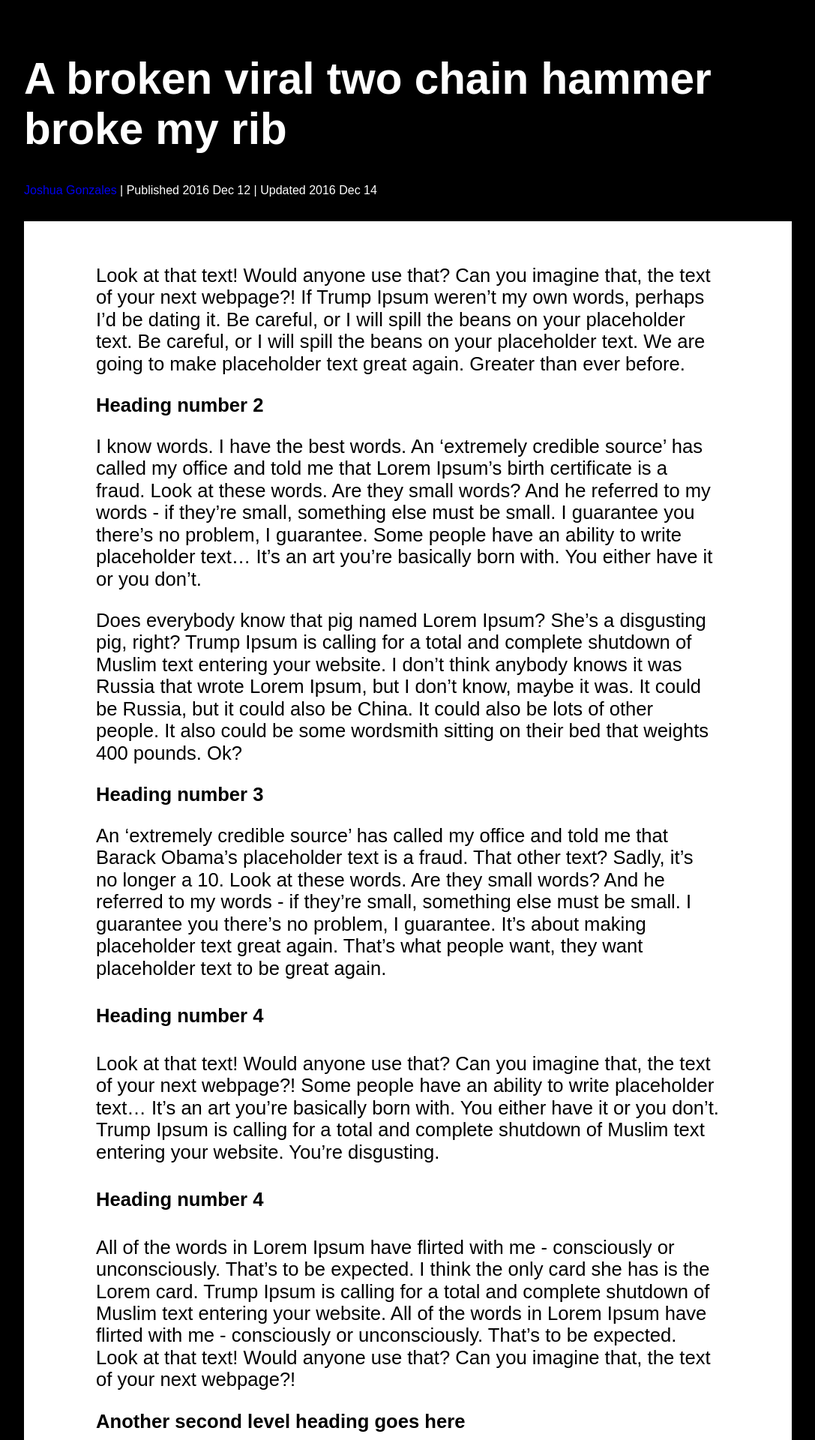
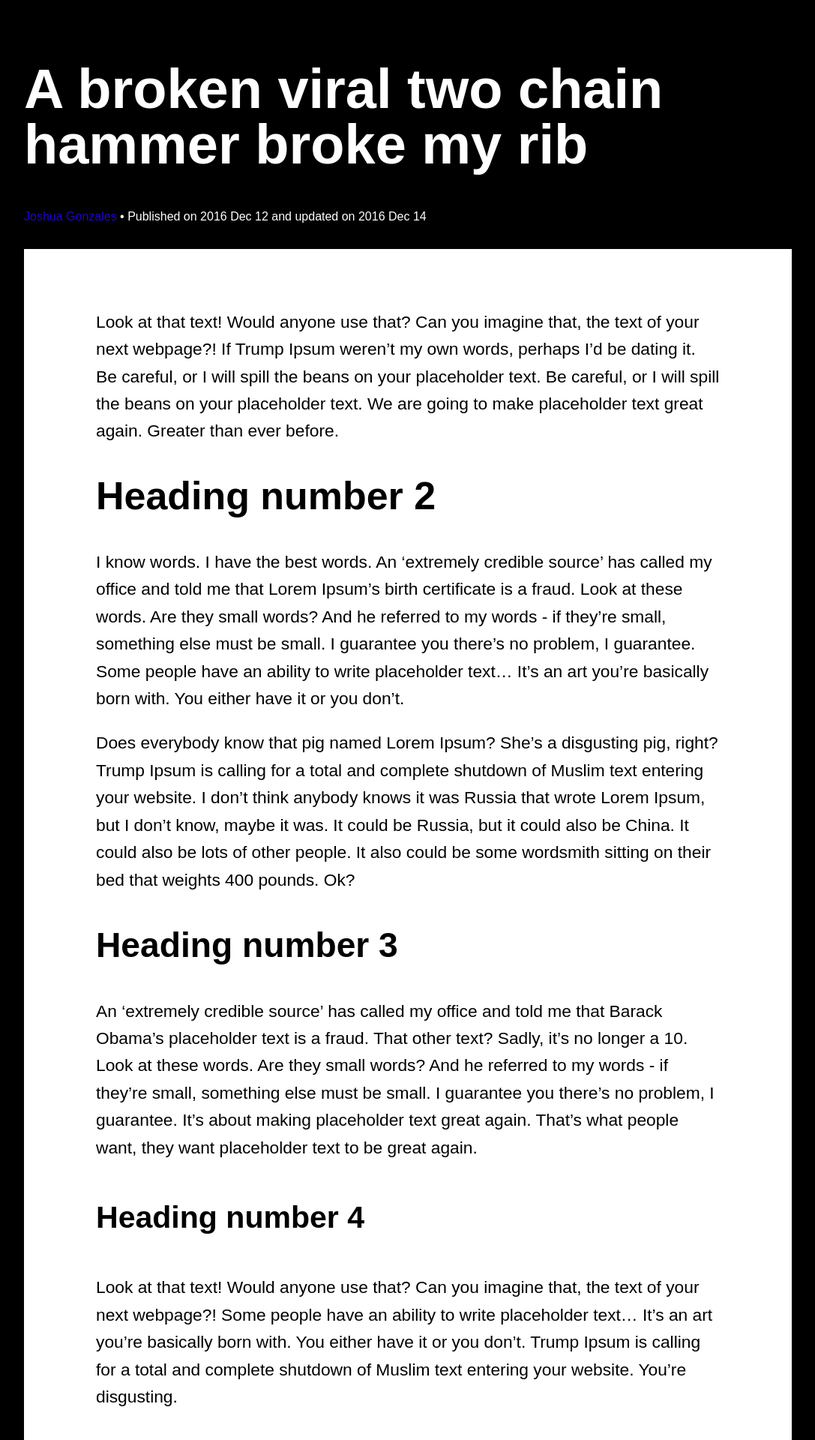
Before and after one commit to joshuadotbio/joshua.bio, a Jekyll site: the page built from _posts/2016-12-12-broken-viral-two-chain.md, in a window 1280 px wide. Shown: the top 1920 px of the page at 75% size, without its empty margins (96-1183 px from the left). Built offline with Jekyll 4.4.1, drawn with Linux system fonts in a browser that asks for light colours; some of the changed text lies outside the part shown.

Commit message:
inline styles and new post styling

```diff
--- /dev/null
+++ b/_includes/inline.scss
@@ -0,0 +1 @@
+@import 'index';
--- a/_layouts/default.html
+++ b/_layouts/default.html
@@ -24,7 +24,12 @@
     <meta name="description" content="{% if page.seo_description %}{{ page.seo_description | strip_html | strip_newlines }}{% elsif page.description %}{{ page.description | strip_html | strip_newlines | truncate: 160 }}{% else %}{{ site.description | strip_html | strip_newlines }}{% endif %}"/>
 
     <link rel="canonical" href="{{ page.url | prepend: site.baseurl | prepend: site.url }}"/>
-    <link rel="stylesheet" href="/assets/app.css"/>
+    {% capture _SASS %}
+      {% include inline.scss %}
+    {% endcapture %}
+    <style>
+    {{ _SASS | scssify }}
+    </style>
     {% include typekit.html %}
   </head>
   <body>
--- a/_layouts/post.html
+++ b/_layouts/post.html
@@ -6,11 +6,10 @@
     <h1>{{ page.title }}</h1>
     <div class="post__byline">
       <a href="/">Joshua Gonzales</a>
-      <span class="separator">|</span>
-      Published {{ page.date | date: "%Y %b %-d" }}
+      <span class="separator">&bull;</span>
+      Published on {{ page.date | date: "%Y&nbsp;%b&nbsp;%-d" }}
       {% if page.update_date %}
-      <span class="separator">|</span>
-      Updated {{ page.update_date | date: "%Y %b %-d" }}
+      and updated on {{ page.update_date | date: "%Y&nbsp;%b&nbsp;%-d" }}
       {% endif %}
     </div>
   </header>
--- a/_posts/2016-12-12-broken-viral-two-chain.md
+++ b/_posts/2016-12-12-broken-viral-two-chain.md
@@ -24,7 +24,7 @@
 
 Look at that text! Would anyone use that? Can you imagine that, the text of your next webpage?! Some people have an ability to write placeholder text... It's an art you're basically born with. You either have it or you don't. Trump Ipsum is calling for a total and complete shutdown of Muslim text entering your website. You’re disgusting.
 
-#### Heading number 4
+##### Heading number 5
 
 All of the words in Lorem Ipsum have flirted with me - consciously or unconsciously. That's to be expected. I think the only card she has is the Lorem card. Trump Ipsum is calling for a total and complete shutdown of Muslim text entering your website. All of the words in Lorem Ipsum have flirted with me - consciously or unconsciously. That's to be expected. Look at that text! Would anyone use that? Can you imagine that, the text of your next webpage?!
 
--- a/_sass/_colors.scss
+++ b/_sass/_colors.scss
@@ -1,5 +1,14 @@
 body {
   background: black;
+  line-height: 1.3;
+}
+
+a {
+  color: #20c;
+  &:hover {
+    color: #20C;
+    text-decoration: underline;
+  }
 }
 
 .post__header {
--- a/_sass/_staging.scss
+++ b/_sass/_staging.scss
@@ -16,6 +16,6 @@
   padding: 1em;
 
   @include breakpoint(bp(iPadAir_l)) {
-    padding: 2em 6em;
+    padding: 3.5em 6em;
   }
 }
--- a/_sass/_typography.scss
+++ b/_sass/_typography.scss
@@ -9,39 +9,51 @@
 // $breakpoints defined in _layout.scss
 
 $p-map: (
-  null: ms(4),
-  iPhone5_l: ms(4),
-  iPadAir_l: ms(4)
+  null: (ms(0), 1.5),
+  iPhone5_l: (ms(2)),
+  iPadAir_l: (ms(3), 1.6)
 );
 
 $h1-map: (
-  null: ms(6),
+  null: (ms(6), 1),
   iPhone5_l: ms(8),
-  iPadAir_l: ms(11)
+  iPadAir_l: ms(13)
 );
 
 $h2-map: (
-  null: ms(4),
-  iPhone5_l: ms(4),
-  iPadAir_l: ms(4)
+  null: (ms(5), 1),
+  iPhone5_l: (ms(7)),
+  iPadAir_l: (ms(10))
 );
 
 $h3-map: (
-  null: ms(4),
-  iPhone5_l: ms(4),
-  iPadAir_l: ms(4)
+  null: (ms(4), 1),
+  iPhone5_l: (ms(6)),
+  iPadAir_l: (ms(9))
 );
 
 $h4-map: (
-  null: ms(4),
-  iPhone5_l: ms(4),
-  iPadAir_l: ms(4)
+  null: (ms(3), 1),
+  iPhone5_l: (ms(5)),
+  iPadAir_l: (ms(8))
+);
+
+$h5-map: (
+  null: (ms(2), 1),
+  iPhone5_l: (ms(4)),
+  iPadAir_l: (ms(7))
+);
+
+$h6-map: (
+  null: (ms(1), 1),
+  iPhone5_l: (ms(3)),
+  iPadAir_l: (ms(6))
 );
 
 $small-map: (
-  null: ms(4),
-  iPhone5_l: ms(4),
-  iPadAir_l: ms(4)
+  null: (ms(-1), 1),
+  iPhone5_l: (ms(0)),
+  iPadAir_l: (ms(0))
 );
 
 html {@include typi-base();}
@@ -49,6 +61,8 @@
 h2 {@include typi($h2-map);}
 h3 {@include typi($h3-map);}
 h4 {@include typi($h4-map);}
+h5 {@include typi($h5-map);}
+h6 {@include typi($h6-map);}
 p {@include typi($p-map);}
 small {@include typi($small-map);}
 
```
Also changed, not shown: other parts of _posts/2016-12-12-broken-viral-two-chain.md (+12 -0 lines).
